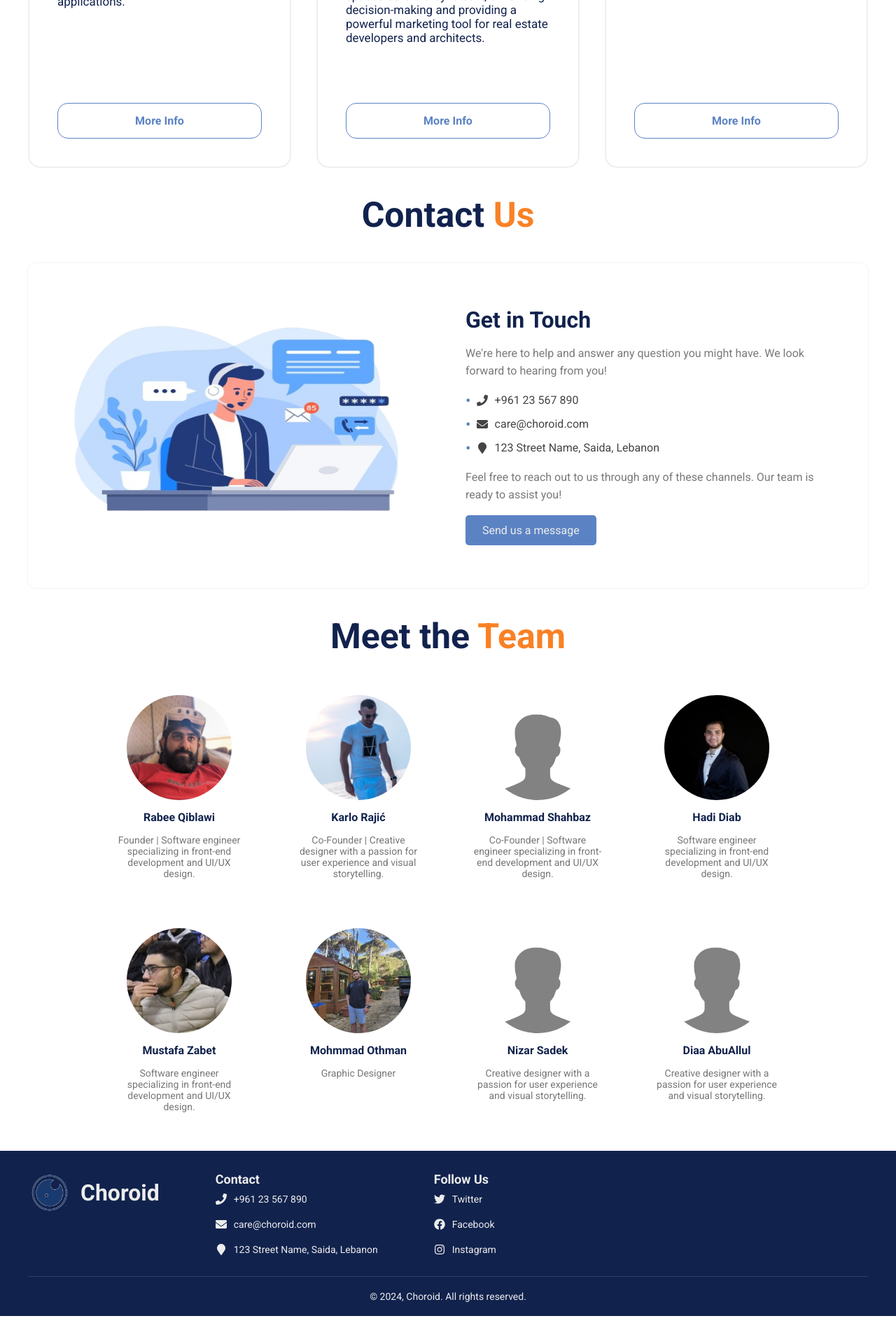
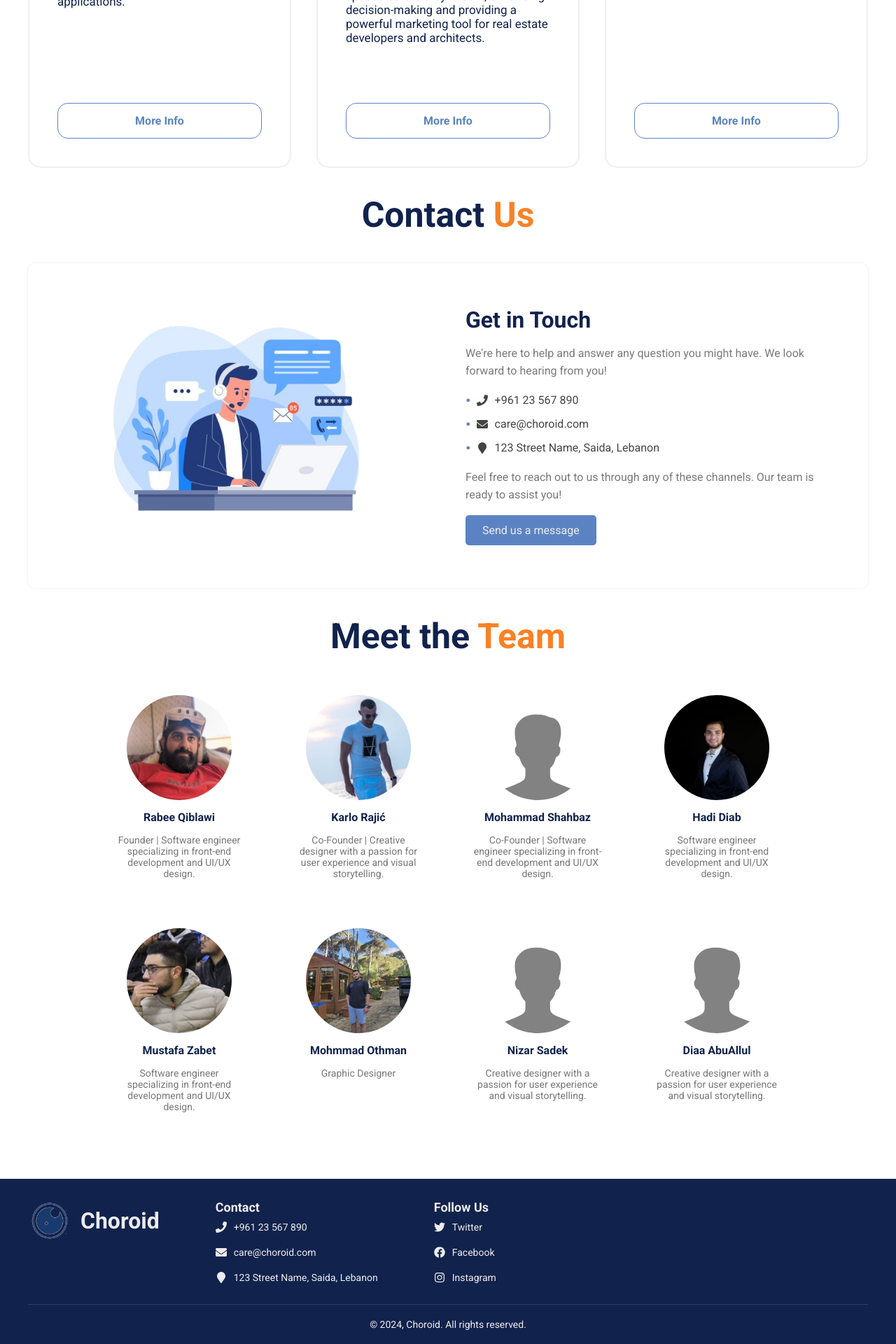
Before and after one commit to rabeeqiblawi/portfolio-nextjs, a Next.js app: page / in a window 1280 px wide. Shown: the part 2752-4672 px from the top of the page at 70% size. Before the commit the page ends 4632 px from the top, so only its background shows below. Built offline with nearby package versions, Linux system fonts and the light colour scheme.

Commit message:
Small updates

```diff
--- a/src/app/Home.module.css
+++ b/src/app/Home.module.css
@@ -17,7 +17,7 @@
     color: var(--text-dark);
 }
 
-.title .headers span{
+.title .headers span {
     color: var(--btn-orange);
 }
 
@@ -36,16 +36,22 @@
     align-items: center;
     justify-content: flex-start;
     flex-wrap: wrap;
+    padding: 2rem;
     gap: 50px;
-    padding: 2rem;
     border-radius: 10px;
     box-shadow: 0 0px 3px rgba(0, 0, 0, 0.1);
 }
+
 .contact-img {
     flex: 1;
     position: relative;
     height: 400px;
 }
+
+.contact-img img {
+    object-fit: contain;
+}
+
 .contact-content {
     flex: 1;
     padding: 1rem;
@@ -85,9 +91,11 @@
     font-size: 1.4rem;
     margin-right: 0.5rem;
 }
-  .icon{
+
+.icon {
     margin-right: 10px;
 }
+
 .contact-content .contactButton {
     background-color: var(--main-color);
     color: var(--text-light);
--- a/src/components/cards/Card.module.scss
+++ b/src/components/cards/Card.module.scss
@@ -182,7 +182,8 @@
 }
 
 .team:hover {
-    transform: translateY(-20px);
+    transform: translateY(-10px);
+    cursor: pointer;
 
     .content .title {
         color: var(--btn-orange);
--- a/src/components/footer/Footer.module.scss
+++ b/src/components/footer/Footer.module.scss
@@ -1,6 +1,6 @@
 .container {
     width: 100%;
-    margin-top: 40px;
+    margin-top: 80px;
     // padding: 60px 0px;
     // padding-bottom: 30px;
     text-align: center;
```
Lines whose indentation alone changed are shown as unchanged.
